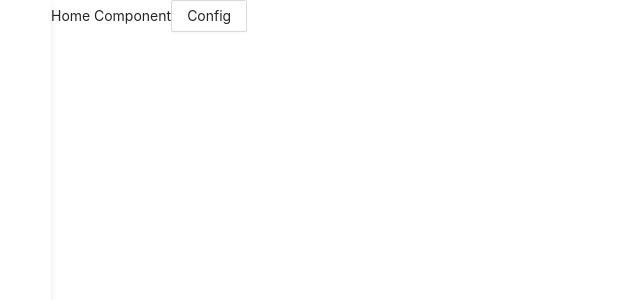
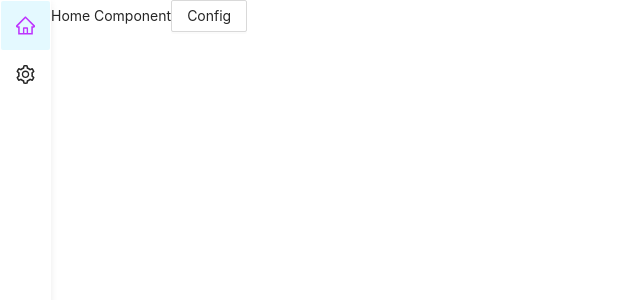
Before and after one commit to caoxiemeihao/gitui, a Vue app: page / in a window 1280 px wide. Shown: the top 300 px of the page, without its empty margins (0-640 px from the left). Built offline with nearby package versions, Linux system fonts and the light colour scheme.

Commit message:
feat(🌱): side menu

```diff
--- a/src/components/layout/index.less
+++ b/src/components/layout/index.less
@@ -2,6 +2,39 @@
 
   .app-side {
     width: 51px;
+    padding: 1px;
     box-shadow: 0 0 10px -4px #cfcfcf;
   }
+
+  .menu-item {
+    position: relative;
+    padding-bottom: 100%;
+    font-size: 19px;
+
+    &.active {
+      color: #bd34fe;
+
+      .inner-box {
+        background-color: rgba(65, 209, 255, .14);
+      }
+    }
+
+    .inner-box {
+      position: absolute;
+      top: 0;
+      right: 0;
+      bottom: 0;
+      left: 0;
+      display: flex;
+      align-items: center;
+      justify-content: center;
+      border-radius: 2px;
+      cursor: pointer;
+
+      &:hover {
+        background-color: rgba(65, 209, 255, .14);
+        box-shadow: 0 0 4px rgba(189, 52, 254, .4) inset;
+      }
+    }
+  }
 }
--- a/src/components/layout/index.tsx
+++ b/src/components/layout/index.tsx
@@ -1,15 +1,35 @@
-import { defineComponent } from 'vue'
+import { computed, defineComponent, ref, watch } from 'vue'
+import { useRoute, useRouter } from 'vue-router'
+import { routes } from '@/router'
+import { classname } from '@/utils'
 import './index.less'
 
 export default defineComponent({
   name: 'layout',
   setup(props, ctx) {
+    const route = useRoute()
+    const router = useRouter()
+    const menus = ref()
 
-    console.log(ctx)
+    const genMenus = () => routes.filter(r => r.meta?.show !== false).map(r => (
+      <div class={classname(['menu-item', { active: route.path === r.path }])}>
+        <div
+          title={r.meta?.title as string}
+          class='inner-box'
+          onClick={() => router.push(r.path)}
+        >
+          {r.meta?.icon}
+        </div>
+      </div>
+    ))
+
+    watch(() => route.path, () => menus.value = genMenus(), { immediate: true })
 
     return () => (
       <div class='app-layout d-flex h-100'>
-        <div class='app-side'></div>
+        <div class='app-side'>
+          {menus.value}
+        </div>
         <div class='app-main flex-fill'>
           {/* @ts-ignore */}
           {ctx.slots?.default()}
--- a/src/router.ts
+++ b/src/router.tsx
@@ -3,25 +3,47 @@ import {
   createRouter,
   createWebHashHistory,
 } from 'vue-router'
+import {
+  HomeOutlined,
+  SettingOutlined,
+} from '@ant-design/icons-vue'
 import Home from './views/home'
 import Config from './views/config'
 import NotFound from './views/not-found'
+
+export interface MetaRecord {
+  title?: string
+  icon?: JSX.Element
+  show?: boolean
+}
 
 export const routes: RouteRecordRaw[] = [
   {
     path: '/',
     name: 'home',
     component: Home,
+    meta: {
+      title: '首页',
+      icon: <HomeOutlined />,
+    },
   },
   {
     path: '/config',
     name: 'config',
     component: Config,
+    meta: {
+      title: '配置',
+      icon: <SettingOutlined />,
+    },
   },
   {
     path: '/:pathMatch(.*)*',
     name: 'not-found',
     component: NotFound,
+    meta: {
+      title: '404',
+      show: false,
+    },
   },
 ]
 
```
